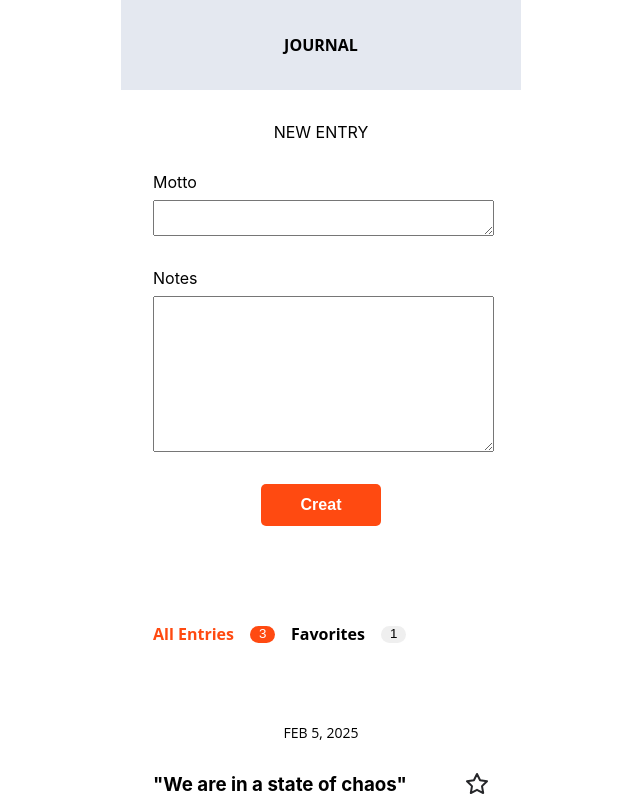
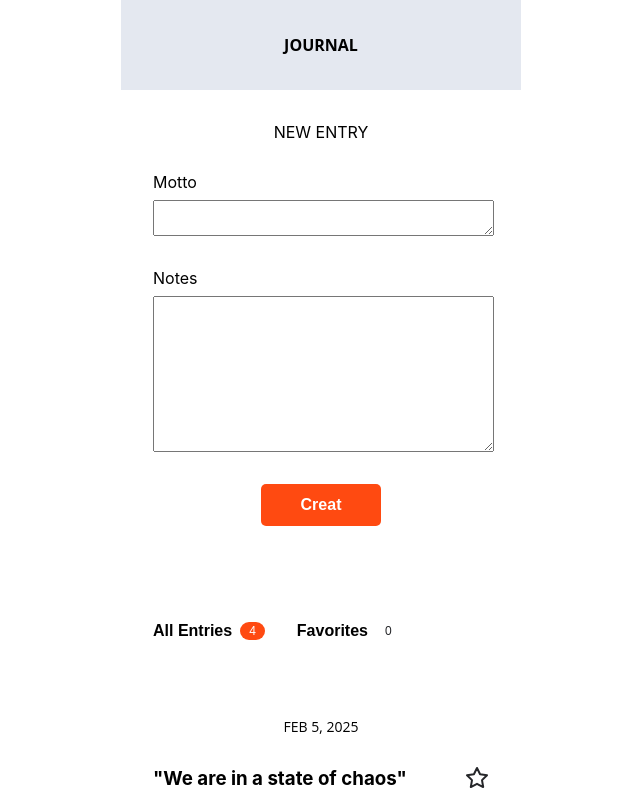
Before and after one commit to ella-blaupause/my-journal-app, a React (Create React App) app: page / in a window 1280 px wide. Shown: the top 800 px of the page, without its empty margins (319-959 px from the left). Built offline with nearby package versions, Linux system fonts and the light colour scheme.

Commit message:
add Entries Filter

```diff
--- a/package.json
+++ b/package.json
@@ -9,6 +9,7 @@
     "react": "^18.2.0",
     "react-dom": "^18.2.0",
     "react-scripts": "5.0.1",
+    "uid": "^2.0.1",
     "web-vitals": "^2.1.4"
   },
   "scripts": {
--- a/src/App.css
+++ b/src/App.css
@@ -11,6 +11,8 @@
   --color-nemo-dark: #e5430f;
   /* Used for borders and some backgrounds */
   --color-water-10: #e4e8f0;
+
+  --color-water: #f3f5f9;
 }
 
 body {
--- a/src/App.js
+++ b/src/App.js
@@ -2,32 +2,101 @@ import "./App.css";
 import Content from "./components/content/Content";
 import EntryForm from "./components/EntryForm/EntryForm";
 import Footer from "./components/Footer/Footer";
-import FormInputs from "./components/FormInputs/FormInputs";
-import FormTitle from "./components/FormTitle/FormTitle";
 import Header from "./components/Header/Header";
-import Button from "./components/Button/Button";
 import Tabs from "./components/Tabs/Tabs";
 import Entries from "./components/Entries/Entries";
+import { useState } from "react";
+import { uid } from "uid";
+
+const initialEntries = [
+  {
+    id: 1000,
+    date: "Feb 5, 2025",
+    motto: "We are in a state of chaos",
+    notes:
+      "Today I learned about React State. It was fun! I can't wait to learn more.",
+    isFavorite: false,
+  },
+  {
+    id: 999,
+    date: "Feb 4, 2025",
+    motto: "Props, Props, Props",
+    notes:
+      "Today I learned about React Props. Mad props to everyone who understands this!",
+    isFavorite: false,
+  },
+  {
+    id: 998,
+    date: "Feb 3, 2025",
+    motto: "How to nest components online fast",
+    notes:
+      "Today I learned about React Components and how to nest them like a pro. Application design is so much fun!",
+    isFavorite: false,
+  },
+  {
+    id: 997,
+    date: "Feb 2, 2025",
+    motto: "I'm a React Developer",
+    notes: "My React-ion when I learned about React: 😍",
+    isFavorite: false,
+  },
+];
 
 function App() {
+  const [entries, setEntries] = useState(initialEntries);
+  const favoriteEntries = entries.filter(
+    (favoriteEntry) => favoriteEntry.isFavorite === true
+  );
+  const [filter, setFilter] = useState("all");
+
+  function handleAddEntry(newEntry) {
+    const date = new Date().toLocaleDateString("en-us", {
+      dateStyle: "medium",
+    });
+    setEntries([
+      {
+        ...newEntry,
+        date,
+        id: uid(),
+      },
+      ...entries,
+    ]);
+  }
+
+  function handleToggleFavorite(id) {
+    setEntries(
+      entries.map((entry) =>
+        entry.id === id ? { ...entry, isFavorite: !entry.isFavorite } : entry
+      )
+    );
+  }
+
+  function handleShowFavoriteEntries() {
+    setFilter("favorites");
+  }
+
+  function handleShowAllEntries() {
+    setFilter("all");
+  }
+
   return (
     <div>
       <Header>Journal</Header>
       <Content>
-        <EntryForm>
-          <FormTitle />
-          <FormInputs inputId={"motto"} rowsValue={"2"}>
-            Motto
-          </FormInputs>
-          <FormInputs inputId={"notes"} rowsValue={"10"}>
-            Notes
-          </FormInputs>
-          <Button>Creat</Button>
-        </EntryForm>
+        <EntryForm onAddEntry={handleAddEntry} />
 
         <div className="entries-and-tabs">
-          <Tabs />
-          <Entries />
+          <Tabs
+            onShowAllEntries={handleShowAllEntries}
+            onShowFavoriteEntries={handleShowFavoriteEntries}
+            filter={filter}
+            allEntriesCount={entries.length}
+            favoriteEntriesCount={favoriteEntries.length}
+          />
+          <Entries
+            entries={filter === "all" ? entries : favoriteEntries}
+            onToggleFavorite={handleToggleFavorite}
+          />
         </div>
       </Content>
 
--- a/src/components/Entries/Entries.js
+++ b/src/components/Entries/Entries.js
@@ -5,47 +5,23 @@ import Notes from "../Notes/Notes";
 import Divider from "../Divider/Divider";
 import { Fragment } from "react";
 
-const entries = [
-  {
-    id: 1000,
-    date: "Feb 5, 2025",
-    motto: "We are in a state of chaos",
-    notes:
-      "Today I learned about React State. It was fun! I can't wait to learn more.",
-  },
-  {
-    id: 999,
-    date: "Feb 4, 2025",
-    motto: "Props, Props, Props",
-    notes:
-      "Today I learned about React Props. Mad props to everyone who understands this!",
-  },
-  {
-    id: 998,
-    date: "Feb 3, 2025",
-    motto: "How to nest components online fast",
-    notes:
-      "Today I learned about React Components and how to nest them like a pro. Application design is so much fun!",
-  },
-  {
-    id: 997,
-    date: "Feb 2, 2025",
-    motto: "I'm a React Developer",
-    notes: "My React-ion when I learned about React: 😍",
-  },
-];
-
-export default function Entries() {
+export default function Entries({ entries, onToggleFavorite }) {
   return (
     <div className="entries">
       <div className="entryContent">
-        {entries.map((entry) => {
+        {entries.map((entry, index) => {
           return (
             <Fragment key={entry.id}>
               <Date>{entry.date}</Date>
-              <MottoAndStar>{entry.motto}</MottoAndStar>
+              <MottoAndStar
+                id={entry.id}
+                isFavorite={entry.isFavorite}
+                onToggleFavorite={onToggleFavorite}
+              >
+                {entry.motto}
+              </MottoAndStar>
               <Notes>{entry.notes}</Notes>
-              <Divider hidden={entry.id === 997 ? true : false} />
+              <Divider hidden={index < entries.length - 1 ? false : true} />
             </Fragment>
           );
         })}
--- a/src/components/EntryForm/EntryForm.js
+++ b/src/components/EntryForm/EntryForm.js
@@ -1,9 +1,30 @@
+import Button from "../Button/Button";
+import FormInputs from "../FormInputs/FormInputs";
+import FormTitle from "../FormTitle/FormTitle";
 import "./EntryForm.css";
 
-export default function EntryForm({ children }) {
+export default function EntryForm({ onAddEntry }) {
+  function handleSubmit(event) {
+    event.preventDefault();
+    const formData = new FormData(event.target);
+    const data = Object.fromEntries(formData);
+    console.log(data);
+    onAddEntry(data);
+
+    event.target.reset();
+  }
   return (
-    <form className="entryForm">
-      <fildset className="entryInputs__fieldsets">{children}</fildset>
+    <form onSubmit={handleSubmit} className="entryForm">
+      <div className="entryInputs__fieldsets">
+        <FormTitle />
+        <FormInputs name="motto" inputId={"motto"} rowsValue={"2"}>
+          Motto
+        </FormInputs>
+        <FormInputs name="notes" inputId={"notes"} rowsValue={"10"}>
+          Notes
+        </FormInputs>
+        <Button>Creat</Button>
+      </div>
     </form>
   );
 }
--- a/src/components/FormInputs/FormInputs.js
+++ b/src/components/FormInputs/FormInputs.js
@@ -1,10 +1,16 @@
 import "./FormInputs.css";
 
-export default function FormInputs({ inputId, children, rowsValue }) {
+export default function FormInputs({ inputId, children, rowsValue, name }) {
   return (
     <div className="formInputs">
       <label htmlFor={inputId}>{children}</label>
-      <textarea type="text" cols={40} rows={rowsValue} id={inputId}></textarea>
+      <textarea
+        type="text"
+        name={name}
+        cols={40}
+        rows={rowsValue}
+        id={inputId}
+      ></textarea>
     </div>
   );
 }
--- a/src/components/MottoAndStar/MottoAndStar.js
+++ b/src/components/MottoAndStar/MottoAndStar.js
@@ -1,21 +1,18 @@
 import "./MottoAndStar.css";
 import { ReactComponent as StarFilled } from "./star-filled.svg";
 import { ReactComponent as Star } from "./star.svg";
-import { useState } from "react";
 
-export default function MottoAndStar({ children }) {
-  const [isFavorite, setIsFavorite] = useState(false);
-
+export default function MottoAndStar({
+  children,
+  id,
+  isFavorite,
+  onToggleFavorite,
+}) {
   return (
     <div className="mottoAndStar">
       <h3 className="motto ">"{children}"</h3>
 
-      <button
-        className="star"
-        onClick={() => {
-          setIsFavorite(!isFavorite);
-        }}
-      >
+      <button className="star" onClick={() => onToggleFavorite(id)}>
         {isFavorite ? <StarFilled /> : <Star />}
       </button>
     </div>
--- a/src/components/Tab/Tab.css
+++ b/src/components/Tab/Tab.css
@@ -1,29 +1,32 @@
-.tab-text {
+.tab {
+  border: none;
+  background-color: unset;
   display: flex;
-  flex-direction: row;
+  gap: 8px;
   align-items: center;
-  padding: 0px;
-  /* gap: 8px; */
-
-  font-family: "Open Sans";
-  font-style: normal;
+  font-size: 16px;
   font-weight: 700;
-  font-size: 16px;
-  line-height: 24px;
-  /*  width: 114px;
-  height: 24px; */
+  transition: background-color 0.2s ease-in-out;
+  background-color: transparent;
+  margin: -10px -16px;
+  padding: 10px 16px;
+  border-radius: 999px;
 }
 
+.tab:hover {
+  background-color: var(--color-water);
+}
 .tab-count {
-  display: flex;
-  flex-direction: row;
-  align-items: flex-start;
-  padding: 0px 9px 2px;
-  /* gap: 10px; */
+  display: inline-block;
+  font-size: 12px;
+  padding: 2px 9px;
+  border-radius: 999px;
+  background-color: var(color-water-10);
+  color: var(--color-granite);
+  font-weight: 400;
+}
 
-  width: 25px;
-  /* height: 18px; */
-
-  border: none;
-  border-radius: 999px;
+.tab-count__active {
+  background-color: var(--color-nemo);
+  color: var(--color-foam);
 }
--- a/src/components/Tab/Tab.js
+++ b/src/components/Tab/Tab.js
@@ -1,17 +1,12 @@
 import "./Tab.css";
 
-export default function Tab({ children, count, color, countColor }) {
+export default function Tab({ children, count, isActive, onClick }) {
   return (
-    <>
-      <p className="tab-text" style={{ color: color }}>
-        {children}
-      </p>
-      <button
-        className="tab-count"
-        style={{ backgroundColor: color, color: countColor }}
-      >
+    <button className="tab" type="button" onClick={onClick}>
+      <p>{children}</p>
+      <span className={`tab-count${isActive ? " tab-count__active" : ""}`}>
         {count}
-      </button>
-    </>
+      </span>
+    </button>
   );
 }
--- a/src/components/Tabs/Tabs.css
+++ b/src/components/Tabs/Tabs.css
@@ -1,11 +1,5 @@
 .tabs {
+  width: 100%;
   display: flex;
-  flex-direction: row;
-  align-items: center;
-  padding: 0px;
-  gap: 16px;
-  list-style: none;
-
-  /*  width: 114px;
-    height: 24px; */
+  gap: 32px;
 }
--- a/src/components/Tabs/Tabs.js
+++ b/src/components/Tabs/Tabs.js
@@ -1,17 +1,29 @@
 import "./Tabs.css";
 import Tab from "../Tab/Tab";
 
-export default function Tabs() {
+export default function Tabs({
+  onShowAllEntries,
+  onShowFavoriteEntries,
+  filter,
+  allEntriesCount,
+  favoriteEntriesCount,
+}) {
   return (
     <div className="tabs">
-      {/* <li> */}
-      <Tab color="var(--color-nemo)" countColor="white" count="3">
+      <Tab
+        onClick={onShowAllEntries}
+        isActive={filter === "all" ? true : false}
+        count={allEntriesCount}
+      >
         All Entries
       </Tab>
-      {/*  </li>
-      <li> */}
-      <Tab count="1">Favorites</Tab>
-      {/* ‚ */}
+      <Tab
+        onClick={onShowFavoriteEntries}
+        isActive={filter === "favorites" ? true : null}
+        count={favoriteEntriesCount}
+      >
+        Favorites
+      </Tab>
     </div>
   );
 }
```
Also changed, not shown: 1 other file (tests, documents, lock files or other folders).
